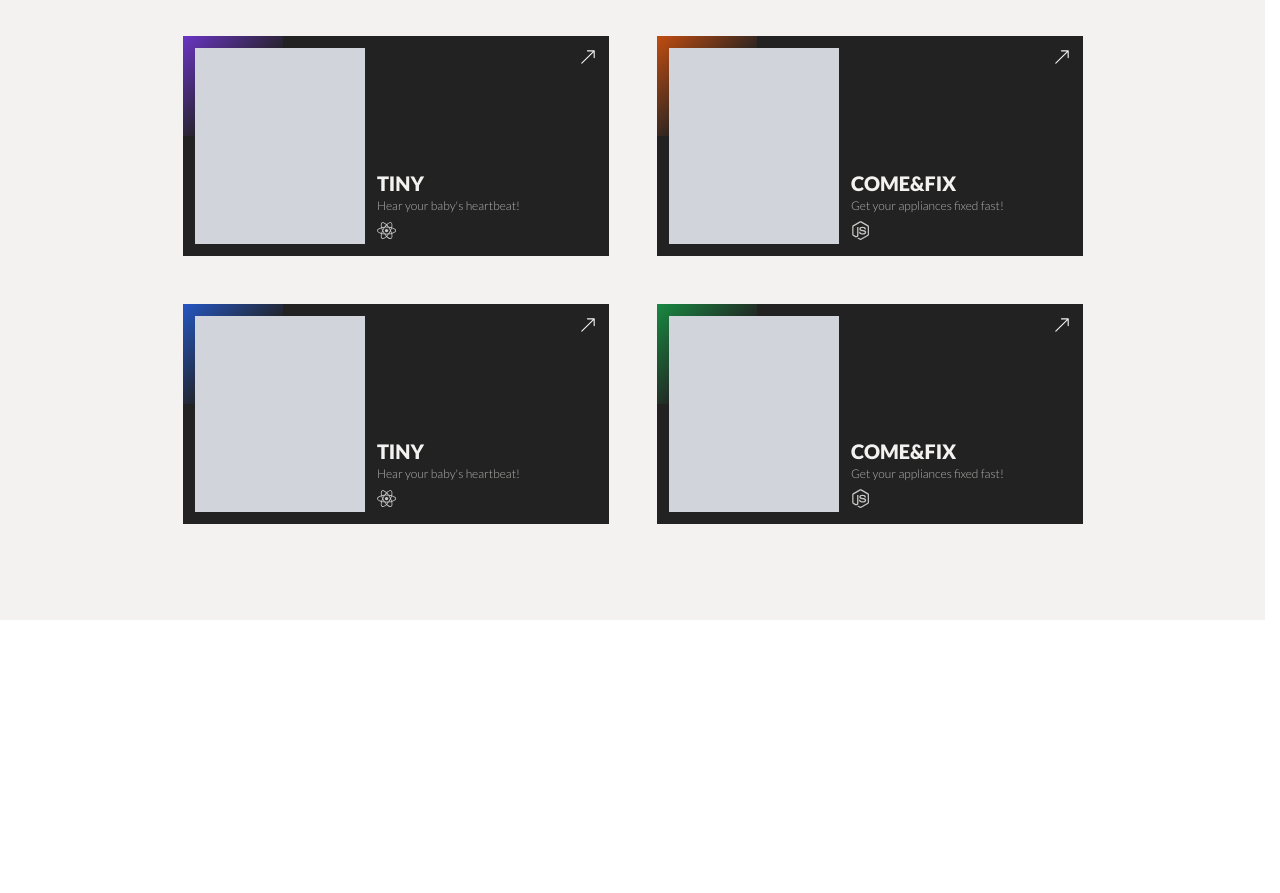
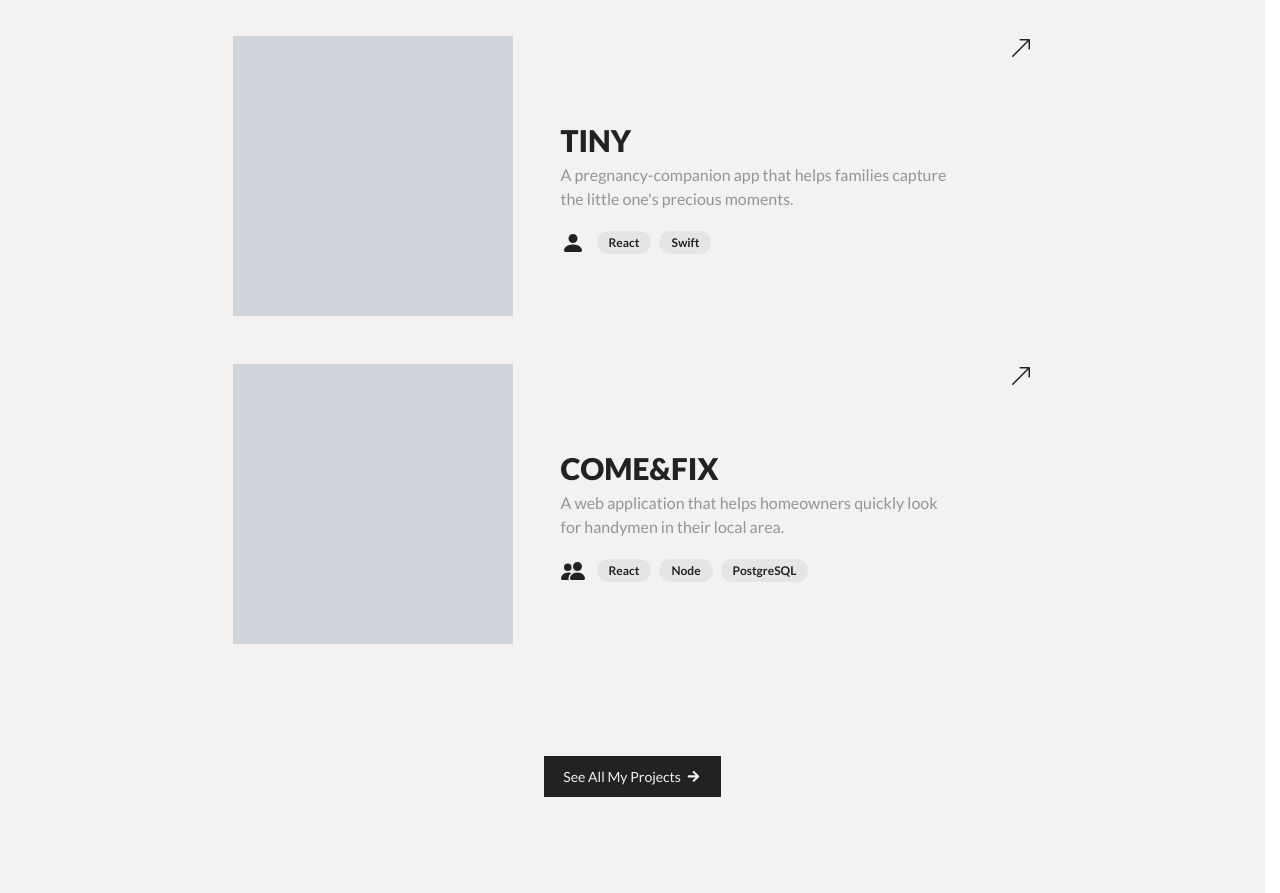
Before and after one commit to benedictusyoga/portfolio, a React (Vite) app: page / in a window 1280 px wide. Shown: the part 1880-2773 px from the top of the page. Before the commit the page ends 2500 px from the top, so only its background shows below. Built offline with nearby package versions, Linux system fonts and the light colour scheme.

Commit message:
fix: brief projects UI fix

```diff
--- a/src/components/ProjectsSection.css
+++ b/src/components/ProjectsSection.css
@@ -17,7 +17,6 @@
     gap: var(--space-3xl);
 }
 
-/* Header Styles matching Experience/About style */
 .projects-header {
     text-align: center;
     display: flex;
@@ -46,67 +45,50 @@
 }
 
 .projects-grid {
-    display: grid;
-    grid-template-columns: repeat(2, 1fr);
+    display: flex;
+    flex-direction: column;
     gap: var(--space-2xl);
     width: 100%;
-    max-width: 900px;
+    max-width: 800px;
 }
 
 .project-card {
-    background-color: var(--bg-color-secondary);
-    height: 220px;
-    display: flex;
+    display: grid;
+    grid-template-columns: 280px 1fr;
+    gap: var(--space-2xl);
     position: relative;
     cursor: pointer;
-    overflow: hidden;
-    transition: transform var(--transition-base), box-shadow var(--transition-base);
-    --gradient: linear-gradient(135deg, var(--accent-color), transparent 60%);
-}
-
-.project-card::before {
-    content: '';
-    position: absolute;
-    top: 0;
-    left: 0;
-    width: 100px;
-    height: 100px;
-    background: var(--card-gradient, var(--gradient));
-    opacity: 0.8;
-    z-index: 1;
-    pointer-events: none;
-}
-
-.project-card:hover {
-    transform: translateY(-4px);
-    box-shadow: 0 10px 30px -10px rgba(0, 0, 0, 0.5);
+    text-decoration: none;
+    align-items: center;
 }
 
 .project-card-image {
-    width: 40%;
-    height: calc(100% - 2 * var(--space-md));
+    width: 100%;
+    aspect-ratio: 1/1;
     background-color: #d1d5db;
     position: relative;
-    margin: var(--space-md);
-    z-index: 2;
+    transition: transform var(--transition-base);
+}
+
+.project-card:hover .project-card-image {
+    transform: scale(0.98);
 }
 
 .project-card-content {
-    flex: 1;
-    padding: var(--space-md) var(--space-lg) var(--space-md) 0;
     display: flex;
     flex-direction: column;
-    justify-content: flex-end;
     position: relative;
-    z-index: 2;
+    height: 100%;
+    justify-content: center;
+    padding-top: var(--space-xl);
 }
 
 .project-arrow {
     position: absolute;
-    top: var(--space-md);
-    right: var(--space-md);
-    color: var(--text-tertiary);
-    font-size: var(--text-lg);
+    top: 0;
+    right: 0;
+    color: var(--text-color);
+    font-size: 1.5rem;
     transition: transform var(--transition-base);
 }
 
@@ -115,29 +97,88 @@
 }
 
 .project-info {
-    color: var(--text-tertiary);
+    color: var(--text-color);
 }
 
 .project-title {
     font-family: var(--font-primary);
-    font-size: var(--text-xl);
+    font-size: var(--text-3xl);
     font-weight: var(--font-black);
     text-transform: uppercase;
-    margin-bottom: var(--space-xs);
-    line-height: 1.1;
+    margin-bottom: var(--space-sm);
+    line-height: 1;
 }
 
 .project-desc {
     font-family: var(--font-primary);
-    font-size: var(--text-xs);
-    opacity: 0.7;
-    font-weight: 300;
-    margin-bottom: 0.5rem;
+    font-size: var(--text-base);
+    color: var(--text-secondary);
+    line-height: 1.5;
+    margin-bottom: var(--space-lg);
+    max-width: 400px;
 }
 
-.project-tech-icon {
+.project-meta {
+    display: flex;
+    align-items: center;
+    gap: var(--space-md);
+}
+
+.project-type-indicator {
+    font-size: 1.5rem;
+    display: flex;
+    align-items: center;
+    color: var(--text-color);
+}
+
+.tech-stack-scroll {
+    display: flex;
+    flex-wrap: wrap;
+    gap: var(--space-sm);
+}
+
+.tech-pill {
+    background-color: #e5e5e5;
+    color: #222;
+    padding: 0.25rem 0.75rem;
+    border-radius: 999px;
+    font-family: var(--font-primary);
+    font-size: 0.75rem;
+    font-weight: 600;
+}
+
+[data-theme='dark'] .tech-pill {
+    background-color: #333;
+    color: #fff;
+}
+
+.see-all-btn {
+    margin-top: var(--space-2xl);
+    background-color: var(--bg-color-secondary);
     color: var(--text-tertiary);
-    opacity: 0.8;
+    padding: var(--space-md) var(--space-lg);
+    border: none;
+    cursor: pointer;
+    font-family: var(--font-primary);
+    font-size: var(--text-sm);
+    transition: all var(--transition-base);
+    display: flex;
+    align-items: center;
+    gap: var(--space-xs);
+}
+
+.see-all-btn:hover {
+    opacity: 0.6;
+}
+
+.see-all-btn svg {
+    font-size: 1.2em;
+    vertical-align: middle;
+    transition: transform 0.3s ease;
+}
+
+.see-all-btn:hover svg {
+    transform: translateX(4px);
 }
 
 @media (max-width: 768px) {
--- a/src/components/ProjectsSection.tsx
+++ b/src/components/ProjectsSection.tsx
@@ -1,30 +1,22 @@
 import React from 'react';
 import './ProjectsSection.css';
 import { projects } from '../data/projects';
-import { FaReact, FaNodeJs, FaPython, FaJava } from 'react-icons/fa';
-import { SiTypescript, SiJavascript } from 'react-icons/si';
-import { BsArrowUpRight } from "react-icons/bs";
-
-const iconMap: { [key: string]: React.ReactNode } = {
-    'React': <FaReact />,
-    'Node': <FaNodeJs />,
-    'Python': <FaPython />,
-    'Java': <FaJava />,
-    'TypeScript': <SiTypescript />,
-    'JavaScript': <SiJavascript />
-};
+import { BsArrowUpRight, BsPeopleFill, BsPersonFill } from "react-icons/bs";
+import { IoMdArrowRoundForward } from "react-icons/io";
 
 const ProjectsSection: React.FC = () => {
+    const featuredProjects = projects.filter(p => p.isFeatured);
+
     return (
         <section className="projects-section" id="projects">
             <div className="projects-container">
                 <div className="projects-header">
-                    <h2 className="projects-title-primary">CREATION</h2>
-                    <h2 className="projects-title-secondary">highlights</h2>
+                    <h2 className="projects-title-primary">FEATURED</h2>
+                    <h2 className="projects-title-secondary">projects</h2>
                 </div>
 
                 <div className="projects-grid">
-                    {projects.map((project) => (
+                    {featuredProjects.map((project) => (
                         <div
                             key={project.id}
                             className="project-card"
@@ -38,14 +30,27 @@ const ProjectsSection: React.FC = () => {
                                 <div className="project-info">
                                     <h3 className="project-title">{project.title}</h3>
                                     <p className="project-desc">{project.shortDescription}</p>
-                                    <div className="project-tech-icon" style={{ marginTop: '0.5rem', fontSize: '1.2rem' }}>
-                                        {iconMap[project.mainTech]}
+
+                                    <div className="project-meta">
+                                        <div className="project-type-indicator">
+                                            {project.isGroupProject ? <BsPeopleFill /> : <BsPersonFill />}
+                                        </div>
+
+                                        <div className="tech-stack-scroll">
+                                            {project.techStack.map((tech) => (
+                                                <span key={tech} className="tech-pill">{tech}</span>
+                                            ))}
+                                        </div>
                                     </div>
                                 </div>
                             </div>
                         </div>
                     ))}
                 </div>
+
+                <button className="see-all-btn">
+                    See All My Projects <IoMdArrowRoundForward />
+                </button>
             </div>
         </section>
     );
--- a/src/data/projects.ts
+++ b/src/data/projects.ts
@@ -4,8 +4,10 @@ export const projects: Project[] = [
     {
         id: 'tiny',
         title: 'TINY',
-        shortDescription: "Hear your baby's heartbeat!",
-        mainTech: 'React',
+        shortDescription: "A pregnancy-companion app that helps families capture the little one's precious moments.",
+        techStack: ['React', 'Swift'],
+        isGroupProject: false,
+        isFeatured: true,
         thumbnail: 'placeholder',
         gradient: 'linear-gradient(135deg, #7c3aed 0%, transparent 60%)',
         story: [
@@ -24,8 +26,10 @@ export const projects: Project[] = [
     {
         id: 'come-and-fix',
         title: 'COME&FIX',
-        shortDescription: "Get your appliances fixed fast!",
-        mainTech: 'Node',
+        shortDescription: "A web application that helps homeowners quickly look for handymen in their local area.",
+        techStack: ['React', 'Node', 'PostgreSQL'],
+        isGroupProject: true,
+        isFeatured: true,
         thumbnail: 'placeholder',
         gradient: 'linear-gradient(135deg, #ea580c 0%, transparent 60%)',
         story: []
@@ -34,7 +38,8 @@ export const projects: Project[] = [
         id: 'tiny-2',
         title: 'TINY',
         shortDescription: "Hear your baby's heartbeat!",
-        mainTech: 'React',
+        techStack: ['React'],
+        isGroupProject: false,
         thumbnail: 'placeholder',
         gradient: 'linear-gradient(135deg, #2563eb 0%, transparent 60%)',
         story: []
@@ -43,7 +48,8 @@ export const projects: Project[] = [
         id: 'come-and-fix-2',
         title: 'COME&FIX',
         shortDescription: "Get your appliances fixed fast!",
-        mainTech: 'Node',
+        techStack: ['Node'],
+        isGroupProject: true,
         thumbnail: 'placeholder',
         gradient: 'linear-gradient(135deg, #16a34a 0%, transparent 60%)',
         story: []
--- a/src/types/Project.ts
+++ b/src/types/Project.ts
@@ -8,7 +8,9 @@ export interface Project {
     id: string;
     title: string;
     shortDescription: string;
-    mainTech: string;
+    techStack: string[];
+    isGroupProject: boolean;
+    isFeatured?: boolean;
     thumbnail: string;
     story: ProjectStep[];
     gradient?: string;
```
